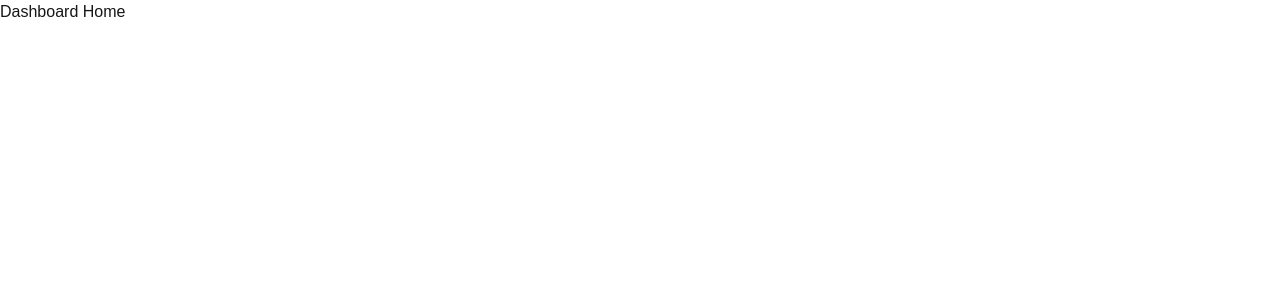
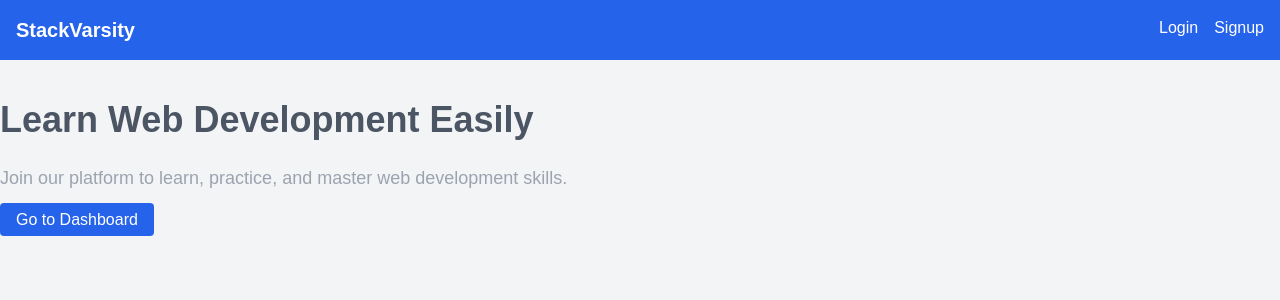
Before and after one commit to ometman/stackvarsity, a Next.js app in the folder frontend/: page /dashboard in a window 1280 px wide. Shown: the top 300 px of the page. Built offline with nearby package versions, Linux system fonts and the light colour scheme.

Commit message:
Fix login api route, and basic home and dashboard

```diff
--- a/frontend/src/app/auth/login/page.tsx
+++ b/frontend/src/app/auth/login/page.tsx
@@ -21,7 +21,8 @@ export default function LoginPage() {
     setIsLoading(true);
     setError(""); // Clear previous errors
     try {
-      const response = await apiClient.post("/auth/login", { email, password });
+      const response = await apiClient.post("/api/users/login", { email, password });
+      console.log(response)
       router.push("/dashboard"); // Navigate to the dashboard on successful login
     } catch (error: any) {
       setError(error.response?.data?.message || "An error occurred. Please try again.");
@@ -31,7 +32,8 @@ export default function LoginPage() {
   };
 
   return (
-    <div className="min-h-screen flex flex-col items-center justify-center bg-gray-100 px-4">
+<>
+  <div className="min-h-screen flex flex-col items-center justify-center bg-gray-100 px-4">
       <div className="flex items-center mb-8">
         <Image
           src="/images/stkva-logo.png"
@@ -47,19 +49,22 @@ export default function LoginPage() {
         {error && <p className="text-red-600 mb-4">{error}</p>}
 
         <input
+          autoComplete="true"
+          name="email"
           type="email"
           placeholder="Email"
           value={email}
           onChange={(e) => setEmail(e.target.value)}
-          className="w-full border px-3 py-2 mb-4 rounded"
+          className="w-full text-gray-500 border px-3 py-2 mb-4 rounded"
         />
 
         <input
+          name="password"
           type="password"
           placeholder="Password"
           value={password}
           onChange={(e) => setPassword(e.target.value)}
-          className="w-full border px-3 py-2 mb-6 rounded"
+          className="w-full text-gray-500 border px-3 py-2 mb-6 rounded"
         />
 
         <button
@@ -87,5 +92,6 @@ export default function LoginPage() {
         </p>
       </div>
     </div>
+    </>
   );
 }
--- a/frontend/src/app/dashboard/page.tsx
+++ b/frontend/src/app/dashboard/page.tsx
@@ -1,4 +1,20 @@
-// pages/dashboard/index.tsx
-export default function DashboardHome() {
-    return <h1>Dashboard Home</h1>;
-  }
+// dashboard/page.tsx
+import Link from 'next/link';
+import Header from '../../components/Header';
+
+export default function Home() {
+  return (
+    <div className="min-h-screen bg-gray-100">
+      <Header />
+      <main className="container mx-auto py-10">
+        <h2 className="text-4xl text-gray-600 font-bold mb-6">Learn Web Development Easily</h2>
+        <p className="text-lg text-gray-400 mb-4">
+          Join our platform to learn, practice, and master web development skills.
+        </p>
+        <Link href="/dashboard" className="bg-blue-600 text-white px-4 py-2 rounded hover:bg-blue-700">
+          Go to Dashboard
+        </Link>
+      </main>
+    </div>
+  );
+}
--- a/frontend/src/app/page.tsx
+++ b/frontend/src/app/page.tsx
@@ -1,25 +1,13 @@
-import Link from 'next/link';
-
-export default function Home() {
+import Header from '../components/Header';
+export default function Dashboard() {
   return (
     <div className="min-h-screen bg-gray-100">
-      <header className="bg-blue-600 text-white p-4">
-        <div className="container mx-auto flex justify-between">
-          <h1 className="text-xl font-bold">StackVarsity</h1>
-          <nav>
-            <Link href="/auth/login" className="mr-4">Login</Link>
-            <Link href="/auth/signup">Signup</Link>
-          </nav>
-        </div>
-      </header>
+      <Header />
       <main className="container mx-auto py-10">
-        <h2 className="text-4xl font-bold mb-6">Learn Web Development Easily</h2>
-        <p className="text-lg mb-4">
+        <h2 className="text-4xl text-gray-600 font-bold mb-6">Welcome to StackVarsity</h2>
+        <p className="text-lg text-gray-400 mb-4">
           Join our platform to learn, practice, and master web development skills.
         </p>
-        <Link href="/dashboard" className="bg-blue-600 text-white px-4 py-2 rounded hover:bg-blue-700">
-          Go to Dashboard
-        </Link>
       </main>
     </div>
   );
--- /dev/null
+++ b/frontend/src/components/Header.tsx
@@ -0,0 +1,15 @@
+import Link from 'next/link';
+
+export default function Header () {
+    return (
+        <header className="bg-blue-600 text-white p-4">
+            <div className="container mx-auto flex justify-between">
+            <h1 className="text-xl font-bold">StackVarsity</h1>
+            <nav>
+                <Link href="/auth/login" className="mr-4">Login</Link>
+                <Link href="/auth/signup">Signup</Link>
+            </nav>
+            </div>
+        </header>
+    );
+ }
--- a/frontend/src/features/auth/api.ts
+++ b/frontend/src/features/auth/api.ts
@@ -2,7 +2,7 @@ import apiClient from '../../utils/api';
 
 export const login = async (email: string, password: string) => {
   try {
-    const response = await apiClient.post("auth/login", {
+    const response = await apiClient.post("/users/login", {
       email,
       password,
     });
@@ -14,7 +14,7 @@ export const login = async (email: string, password: string) => {
 
 export const signup = async (username: string, email: string, password: string) => {
   try {
-    const response = await apiClient.post("/auth/signup", {
+    const response = await apiClient.post("/users/signup", {
       username,
       email,
       password,
--- a/frontend/src/utils/api.ts
+++ b/frontend/src/utils/api.ts
@@ -3,7 +3,7 @@ import axios from "axios";
 
 const apiClient = axios.create({
   baseURL: process.env.NEXT_PUBLIC_API_BASE_URL,
-  timeout: 10000,
+  timeout: 100000,
 });
 
 export default apiClient;
--- a/frontend/tsconfig.json
+++ b/frontend/tsconfig.json
@@ -22,6 +22,6 @@
       "@/*": ["./src/*"]
     }
   },
-  "include": ["next-env.d.ts", "**/*.ts", "**/*.tsx", ".next/types/**/*.ts", "pass.js"],
+  "include": ["next-env.d.ts", "**/*.ts", "**/*.tsx", ".next/types/**/*.ts", "../backend/hashcode.js"],
   "exclude": ["node_modules"]
 }
```
Also changed, not shown: frontend/pass.js (deleted, +0 -15 lines), 1 other file (tests, documents, lock files or other folders).
